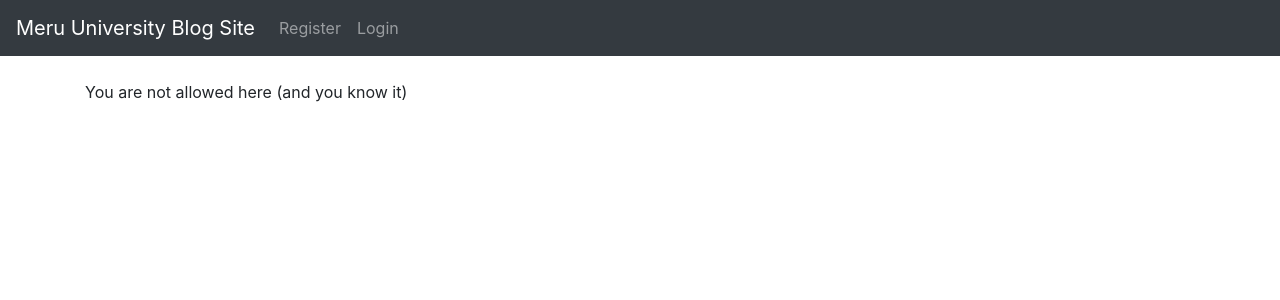
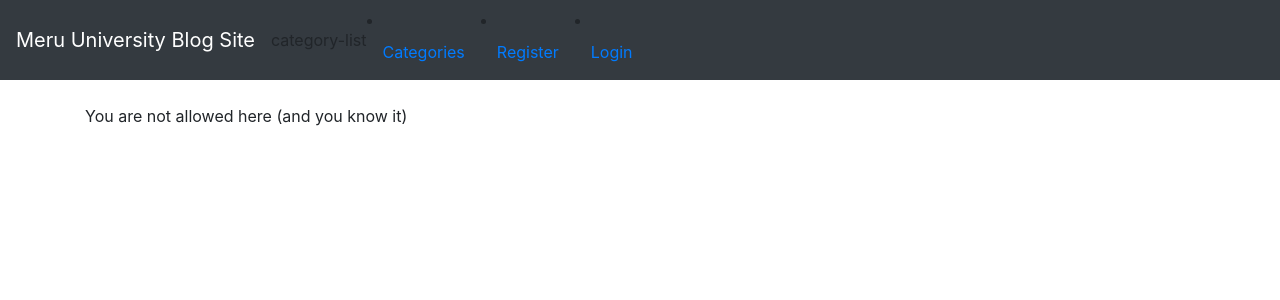
Before and after one commit to Stephen882-pixel/python-django-simple-blog, a Django app: page /add_category/ in a window 1280 px wide. Shown: the top 300 px of the page. Run offline with Django 5.2, Linux system fonts and the light colour scheme; parts of the project's set-up code (start-up, migrations or seed data) failed here and were passed over.

Commit message:
Add blog categories in navbar links

```diff
--- a/theblog/templates/Base.html
+++ b/theblog/templates/Base.html
@@ -18,13 +18,36 @@
 <body>
 <nav class="navbar navbar-expand-lg navbar-dark bg-dark">
     <a class="navbar-brand" href="{% url 'home' %}">Meru University Blog Site</a>
-    <button aria-controls="navbarSupportedContent" aria-expanded="false" aria-label="Toggle navigation" class="navbar-toggler"
+    <button aria-controls="navbarSupportedContent" aria-expanded="false" aria-label="Toggle navigation"
+            class="navbar-toggler"
             data-target="#navbarSupportedContent" data-toggle="collapse" type="button">
         <span class="navbar-toggler-icon"></span>
     </button>
-
+    <!-- Category menu code -->
+    {% if cat_menu %}
     <div class="collapse navbar-collapse" id="navbarSupportedContent">
         <ul class="navbar-nav mr-auto">
+            <li class="nav-item dropdown">
+                <a aria-expanded="false" class="nav-link dropdown-toggle" data-toggle="dropdown" href="#" role="button">
+                    Categories
+                </a>
+                <div class="dropdown-menu">
+
+
+                    {% for item in cat_menu %}
+                    <a class="dropdown-item" href="{% url 'category' item|slugify %}">
+                        {{ item }}</a>
+                    {% endfor %}
+
+
+                </div>
+            </li>
+            {% else %}
+            category-list
+            <li class="nav-item">
+                <a class="nav-link" href="{% url 'category-list' %}">Categories</a>
+            </li>
+            {% endif %}
             {% if user.is_authenticated %}
             <li class="nav-item">
                 <a class="nav-link" href="{% url 'add_post' %}">Add Post</a>
@@ -32,9 +55,10 @@
             <li class="nav-item">
                 <a class="nav-link" href="{% url 'logout' %}">logout</a>
             </li>
-              <li class="nav-item">
+            <li class="nav-item">
                 <a class="nav-link" href="{% url 'add_category' %}">Add Category</a>
             </li>
+
             {% else %}
             <li class="nav-item">
                 <a class="nav-link" href="{% url 'register' %}">Register</a>
--- a/theblog/templates/home.html
+++ b/theblog/templates/home.html
@@ -7,7 +7,8 @@
 <ul>
     {% for post in object_list %}
     {% if user.is_authenticated %}
-    <li><a href="{% url 'detail' post.pk %}"> {{post.title}} </a> -<a href="{% url 'category' post.category|slugify %}"> {{ post.category }} </a>-
+    <li><a href="{% url 'detail' post.pk %}"> {{post.title}} </a> -<a href="{% url 'category' post.category|slugify %}">
+        {{ post.category }} </a>-
         {{post.author.first_name}}
         {{post.author.last_name}}
         - {{post.post_date}}
--- a/theblog/urls.py
+++ b/theblog/urls.py
@@ -1,6 +1,6 @@
 from django.urls import path
 #from . import views
-from . views import HomeView,ArticleDetailView,AddPostView,UpdatePostView,DeletePostView,AddCategoryView,CategoryView
+from . views import HomeView,ArticleDetailView,AddPostView,UpdatePostView,DeletePostView,AddCategoryView,CategoryView,CategoryListView
 
 urlpatterns = [
     #path('', views.HomeView, name='home'),
@@ -11,5 +11,6 @@ urlpatterns = [
     path('article/<int:pk>/remove',DeletePostView.as_view(),name='delete_post'),
     path('add_category/',AddCategoryView.as_view(),name='add_category'),
     path('category/<str:cats>/',CategoryView,name='category'),
+    path('category-list/',CategoryListView,name='category-list'),
 
 ]
--- a/theblog/views.py
+++ b/theblog/views.py
@@ -15,10 +15,23 @@ class HomeView(ListView):
     # ordering = ['-id']
     ordering = ['-post_date']
 
+    def get_context_data(self, *args,**kwargs):
+        cat_menu = Category.objects.all()
+        context = super(HomeView,self).get_context_data(*args,**kwargs)
+        context['cat_menu'] = cat_menu
+        return context
+
+
 
 class ArticleDetailView(DetailView):
     model = Post
     template_name = 'Articles_Details.html'
+
+    def get_context_data(self, *args,**kwargs):
+        cat_menu = Category.objects.all()
+        context = super(ArticleDetailView,self).get_context_data(*args,**kwargs)
+        context['cat_menu'] = cat_menu
+        return context
 
 
 class AddPostView(CreateView):
@@ -49,3 +62,7 @@ class AddCategoryView(CreateView):
 def CategoryView(request, cats):
     category_posts = Post.objects.filter(category=cats.replace('-',' '))
     return render(request, 'categories.html', {'cats': cats.title().replace('-',' '), 'category_posts': category_posts})
+
+def CategoryListView(request):
+    cat_menu_list = Category.objects.all()
+    return render(request, 'categoty_list.html', {'cat_menu_list': cat_menu_list})
```
Also changed, not shown: theblog/templates/categoty_list.html (added, +12 -0 lines).
